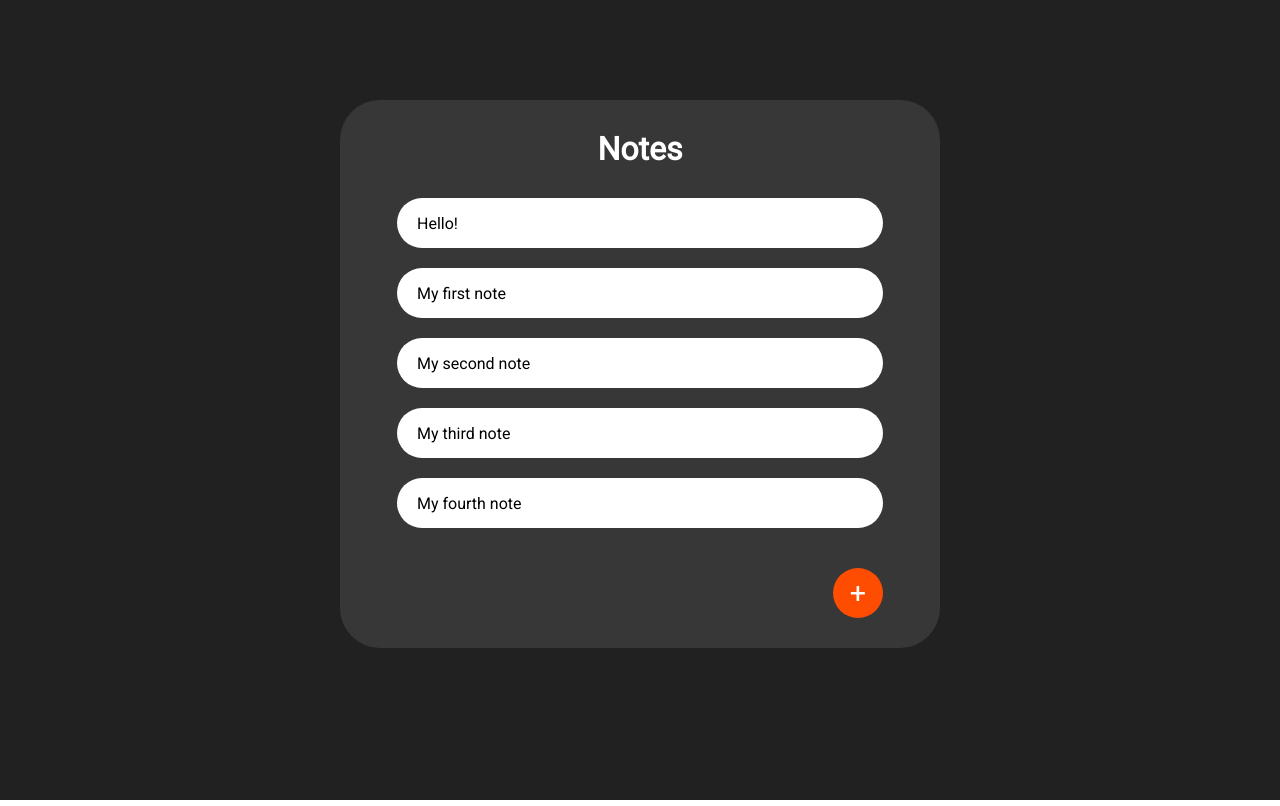
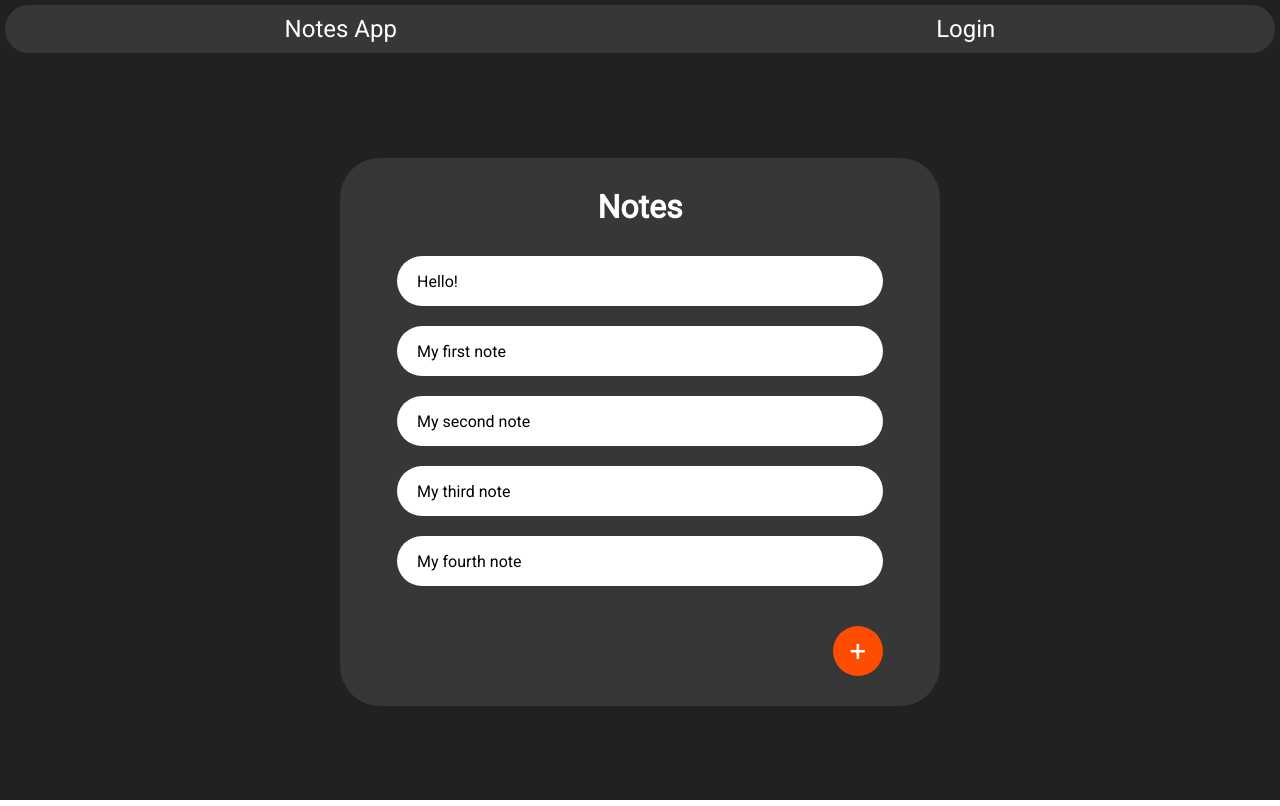
Before and after one commit to lopachukseva/notes-app, a React (Vite) app: page /notes in a window 1280 px wide. Built offline with nearby package versions, Linux system fonts and the light colour scheme.

Commit message:
add base page component

```diff
--- a/src/components/Router.jsx
+++ b/src/components/Router.jsx
@@ -2,6 +2,7 @@ import { BrowserRouter, Routes, Route } from "react-router-dom"
 import Login from "./Login/Login"
 import NotesList from "./notesList/NotesList"
 import NoteDetail from "./noteDetail/NoteDetail"
+import BasePage from "./basePage/BasePage"
 
 const Router = () => {
     return (
--- /dev/null
+++ b/src/components/basePage/BasePage.jsx
@@ -0,0 +1,24 @@
+import { Link } from 'react-router-dom'
+import classes from './BasePage.module.css'
+
+
+const BasePage = ({ children }) => {
+    return (
+        <div className={classes.wrapper}>
+            <header>
+                <ul className={classes.headerList}>
+                    <li><Link to={'/notes'} className={classes.headerLink}>Notes App</Link></li>
+                    <li><Link to={'/login'} className={classes.headerLink}>Login</Link></li>
+                </ul>
+            </header>
+            <main>
+                {children}
+            </main>
+            <footer>
+            </footer>
+        </div>
+    )
+}
+
+
+export default BasePage
--- /dev/null
+++ b/src/components/basePage/BasePage.module.css
@@ -0,0 +1,35 @@
+.wrapper {
+    display: flex;
+    flex-direction: column;
+    height: 100vh;
+}
+
+
+.headerList {
+    display: flex;
+    flex-direction: row;
+    justify-content: space-around;
+    background-color: #373737;
+    border-radius: 40px;
+    padding: 10px;
+    margin: 5px;
+}
+
+
+.headerList li {
+    list-style: none;
+    font-size: 1.5em;
+}
+
+.headerLink {
+    text-decoration: none;
+    color: white;
+}
+
+.headerLink:hover {
+    color: rgb(197, 194, 194);
+}
+
+.headerLink:active {
+    filter: brightness(80%);
+}
--- a/src/components/login/Login.jsx
+++ b/src/components/login/Login.jsx
@@ -1,10 +1,11 @@
 import { useState } from 'react'
 import classes from './Login.module.css'
 import { Link } from 'react-router-dom'
+import BasePage from '../basePage/BasePage'
 
 
 const Login = () => {
-    const [inputData, setInputData] = useState({login: '', password:''})
+    const [inputData, setInputData] = useState({ login: '', password: '' })
 
     const logIn = (e) => {
         e.preventDefault()
@@ -12,24 +13,25 @@ const Login = () => {
     }
 
     return (
+        <BasePage>
             <div className={classes.wrapper}>
                 <form className={classes.form}>
                     <h1>Login</h1>
                     <input
                         placeholder='login'
                         value={inputData.login}
-                    onChange={(e) => setInputData(prev => ({...prev, login: e.target.value}))}
+                        onChange={(e) => setInputData(prev => ({ ...prev, login: e.target.value }))}
                     />
-
                     <input
                         placeholder='password'
                         type='password'
                         value={inputData.password}
-                    onChange={(e) => setInputData(prev => ({...prev, password: e.target.value}))}
+                        onChange={(e) => setInputData(prev => ({ ...prev, password: e.target.value }))}
                     />
                     <Link className={classes.linkbtn} onClick={(e) => logIn(e)}>Login!</Link>
                 </form>
             </div>
+        </BasePage>
     )
 }
 
--- a/src/components/login/Login.module.css
+++ b/src/components/login/Login.module.css
@@ -3,7 +3,7 @@
     flex-direction: column;
     justify-content: center;
     align-items: center;
-    min-height: 100vh;
+    margin-top: 200px;
 }
 
 
--- a/src/components/noteDetail/NoteDetail.jsx
+++ b/src/components/noteDetail/NoteDetail.jsx
@@ -1,8 +1,10 @@
 import classes from './NoteDetail.module.css'
+import BasePage from '../basePage/BasePage'
 
 
 const NoteDetail = () => {
     return (
+        <BasePage>
             <div className={classes.wrapper}>
                 <form className={classes.noteForm}>
                     <h1>Editing</h1>
@@ -20,6 +22,7 @@ const NoteDetail = () => {
 
                 </form>
             </div>
+        </BasePage>
     )
 }
 
--- a/src/components/noteDetail/NoteDetail.module.css
+++ b/src/components/noteDetail/NoteDetail.module.css
@@ -3,18 +3,16 @@
     flex-direction: column;
     align-items: center;
     box-sizing: border-box;
-    min-height: 100vh;
 }
 
-
 .noteForm {
+    display: flex;
     margin: 100px 0;
     min-height: 400px;
     min-width: 600px;
     box-sizing: border-box;
     border-radius: 40px;
     background-color: #373737;
-    display: flex;
     flex-direction: column;
     align-items: center;
     padding: 30px;
@@ -25,14 +23,12 @@
     margin-bottom: 20px;
 }
 
-
 .btnContainer {
     display: flex;
     flex-direction: row;
     justify-content: space-between;
     width: 100%;
 }
-
 
 .btn {
     display: flex;
@@ -55,7 +51,6 @@
     filter: brightness(80%);
 }
 
-
 .noteForm input, textarea{
     box-sizing: border-box;
     width: 100%;
@@ -70,7 +65,6 @@
     transition: box-shadow 0.15s ease-in-out;
     background-clip: padding-box;
 }
-
 
 .noteForm input:focus {
     color: #212529;
@@ -96,5 +90,4 @@
     height: 250px;
     padding-top: 15px;
     resize: none;
-
 }
--- a/src/components/notesList/NotesList.jsx
+++ b/src/components/notesList/NotesList.jsx
@@ -2,6 +2,7 @@ import NotesItem from '../notesItem/NotesItem'
 import AddNote from '../addNote/AddNote.jsx'
 import classes from './NotesList.module.css'
 import { useState } from 'react'
+import BasePage from '../basePage/BasePage'
 
 
 const NotesList = () => {
@@ -19,12 +20,13 @@ const NotesList = () => {
     const [newNoteActive, setNewNoteActive] = useState(false)
 
 
-    const addNewNote = ({title, text}) => {
-        setNotes(prev => ([...prev, {id: notes.length + 1, title: title, text: text}]))
+    const addNewNote = ({ title, text }) => {
+        setNotes(prev => ([...prev, { id: notes.length + 1, title: title, text: text }]))
     }
 
 
     return (
+        <BasePage>
             <div className={classes.wrapper}>
                 <div className={classes.noteswindow}>
                     <h1>Notes</h1>
@@ -37,16 +39,17 @@ const NotesList = () => {
 
                     }
 
-                { newNoteActive ? (<AddNote setNewNoteActive={setNewNoteActive} addNewNote ={addNewNote}/>) : (<div></div>)}
+                    {newNoteActive ? (<AddNote setNewNoteActive={setNewNoteActive} addNewNote={addNewNote} />) : (<div></div>)}
 
 
 
                     <div className={classes.btnContainer}>
-                    { newNoteActive ? (<div></div>) : (<div className={classes.addbtn} onClick={() => setNewNoteActive(true)}>+</div>)}
+                        {newNoteActive ? (<div></div>) : (<div className={classes.addbtn} onClick={() => setNewNoteActive(true)}>+</div>)}
                     </div>
 
                 </div>
             </div>
+        </BasePage>
     )
 }
 
--- a/src/components/notesList/NotesList.module.css
+++ b/src/components/notesList/NotesList.module.css
@@ -3,7 +3,6 @@
     flex-direction: column;
     align-items: center;
     box-sizing: border-box;
-    min-height: 100vh;
 }
 
 .noteswindow {
--- a/src/main.jsx
+++ b/src/main.jsx
@@ -2,9 +2,13 @@ import React from 'react'
 import ReactDOM from 'react-dom/client'
 import './index.css'
 import Router from './components/Router.jsx'
+import BasePage from './components/basePage/BasePage'
 
 ReactDOM.createRoot(document.getElementById('root')).render(
   <React.StrictMode>
+
     <Router></Router>
+
+
   </React.StrictMode>,
 )
```
Lines whose indentation alone changed are shown as unchanged.
